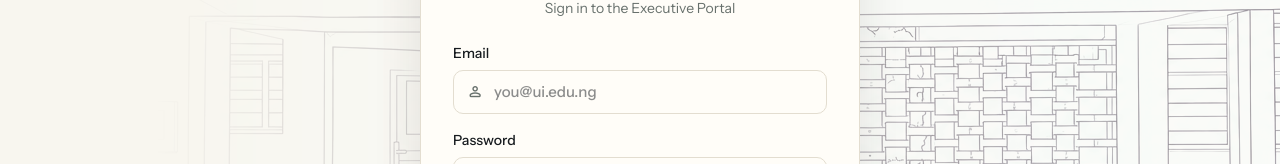
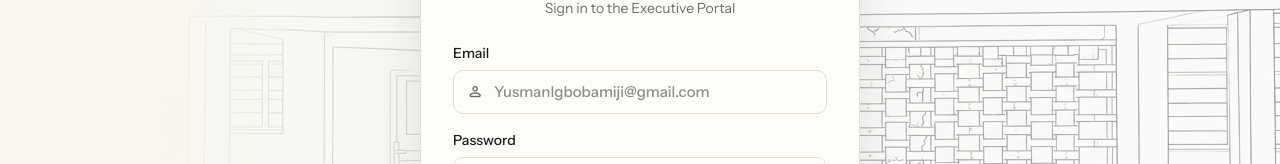
Before and after one commit to folarin15/execk29, a React (Vite) app: page / in a window 1280 px wide. Shown: the part 355-519 px from the top of the page. Built offline with nearby package versions, Linux system fonts and the light colour scheme; no server answers.

Commit message:
update placeholder email

```diff
--- a/src/pages/Login.tsx
+++ b/src/pages/Login.tsx
@@ -86,7 +86,7 @@ export function LoginPage() {
                 <span className="material-symbols-rounded absolute left-3 top-1/2 -translate-y-1/2 text-[#67706c] text-[18px]">person</span>
                 <input
                   className="w-full pl-10 pr-3.5 py-2.5 border border-[#e3ddd0] rounded-[10px] text-[15px] bg-[#fffdf8] text-[#171b1f] outline-none focus:border-[#2a9d7f] focus:shadow-[0_0_0_3px_rgba(42,157,127,0.13)] transition-all"
-                  placeholder="you@ui.edu.ng"
+                  placeholder="YusmanIgbobamiji@gmail.com"
                   value={email}
                   onChange={e => setEmail(e.target.value)}
                   required
```
